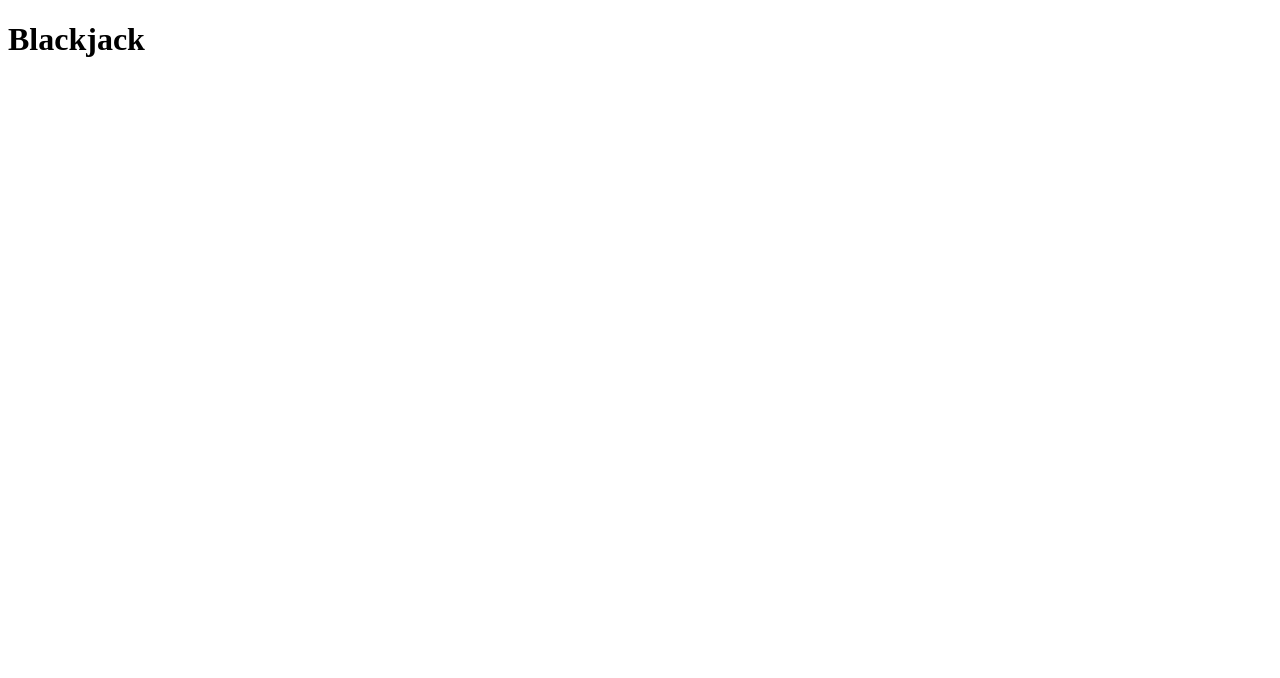
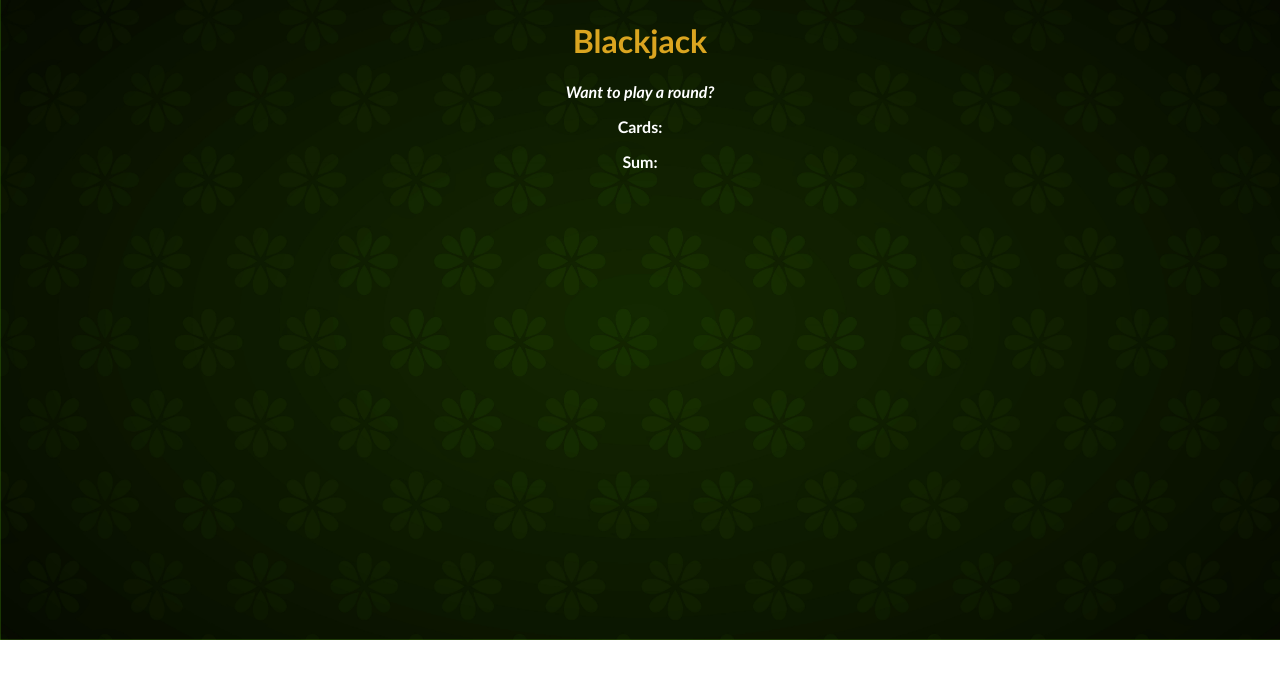
Before and after one commit to pedrosilva410/blackjack-game, a plain HTML site: page index.html in a window 1280 px wide. Drawn offline with Linux system fonts and the light colour scheme.

Commit message:
add: styles

```diff
--- a/index.html
+++ b/index.html
@@ -5,11 +5,14 @@
 	<meta charset="UTF-8">
 	<meta name="viewport" content="width=device-width, initial-scale=1.0">
 	<link rel="stylesheet" href="./src/styles.css">
-	<title>Document</title>
+	<title>Blackjack</title>
 </head>
 
 <body>
 	<h1>Blackjack</h1>
+	<p id="message-el">Want to play a round?</p>
+	<p>Cards:</p>
+	<p>Sum:</p>
 	<script src="./src/index.js"></script>
 </body>
 
--- a/src/styles.css
+++ b/src/styles.css
@@ -0,0 +1,22 @@
+body, html{
+	padding: 0;
+	margin: 0;
+}
+
+body {
+    font-family: 'Trebuchet MS', 'Lucida Sans Unicode', 'Lucida Grande', 'Lucida Sans', Arial, sans-serif;
+		background-repeat: no-repeat;
+    background-image: url("images/table.jpg");
+    background-size: cover;
+    text-align: center;
+    color: white;
+    font-weight: bold;
+}
+
+h1 {
+    color: goldenrod;
+}
+
+#message-el {
+    font-style: italic;
+}
```
Also changed, not shown: src/images/table.jpg (added).
